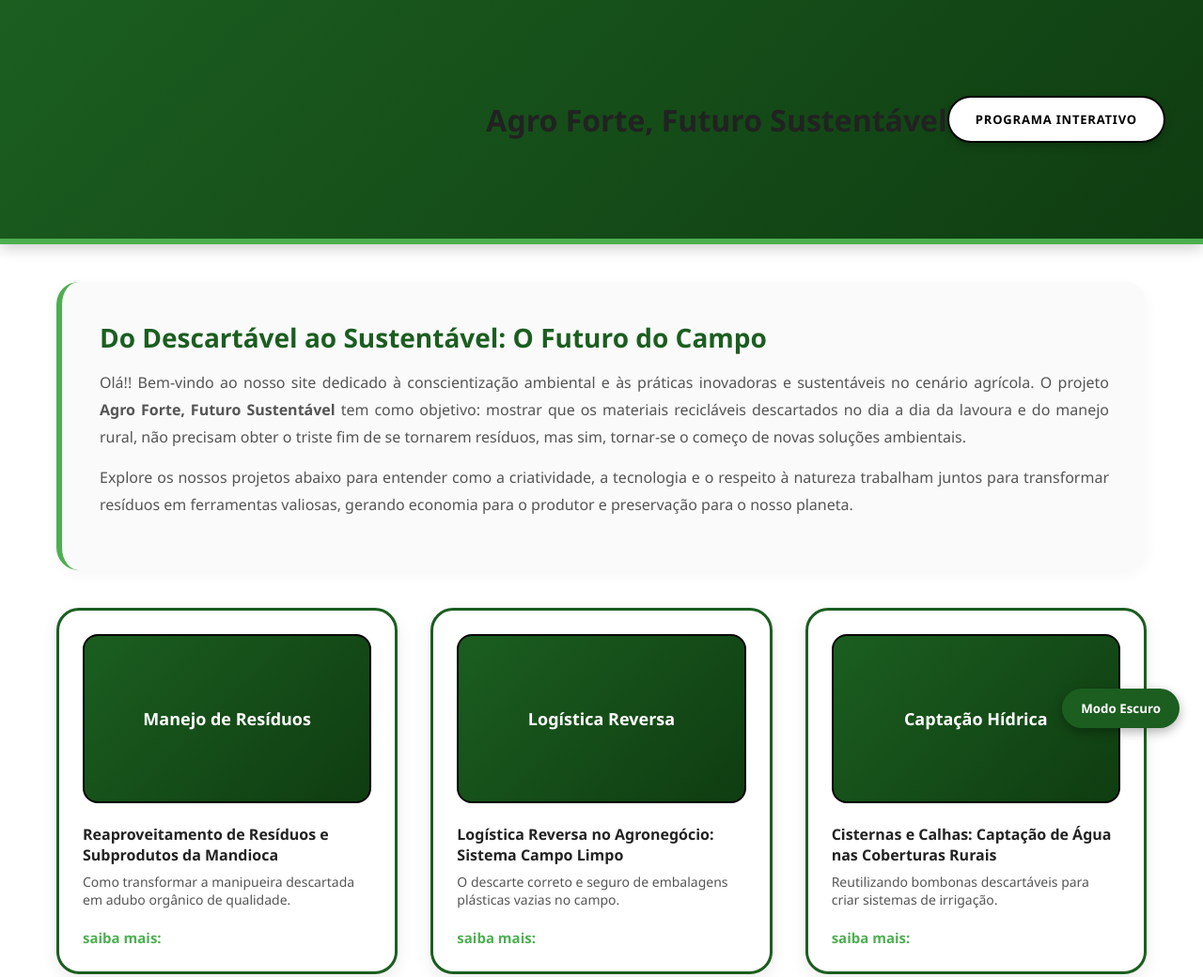
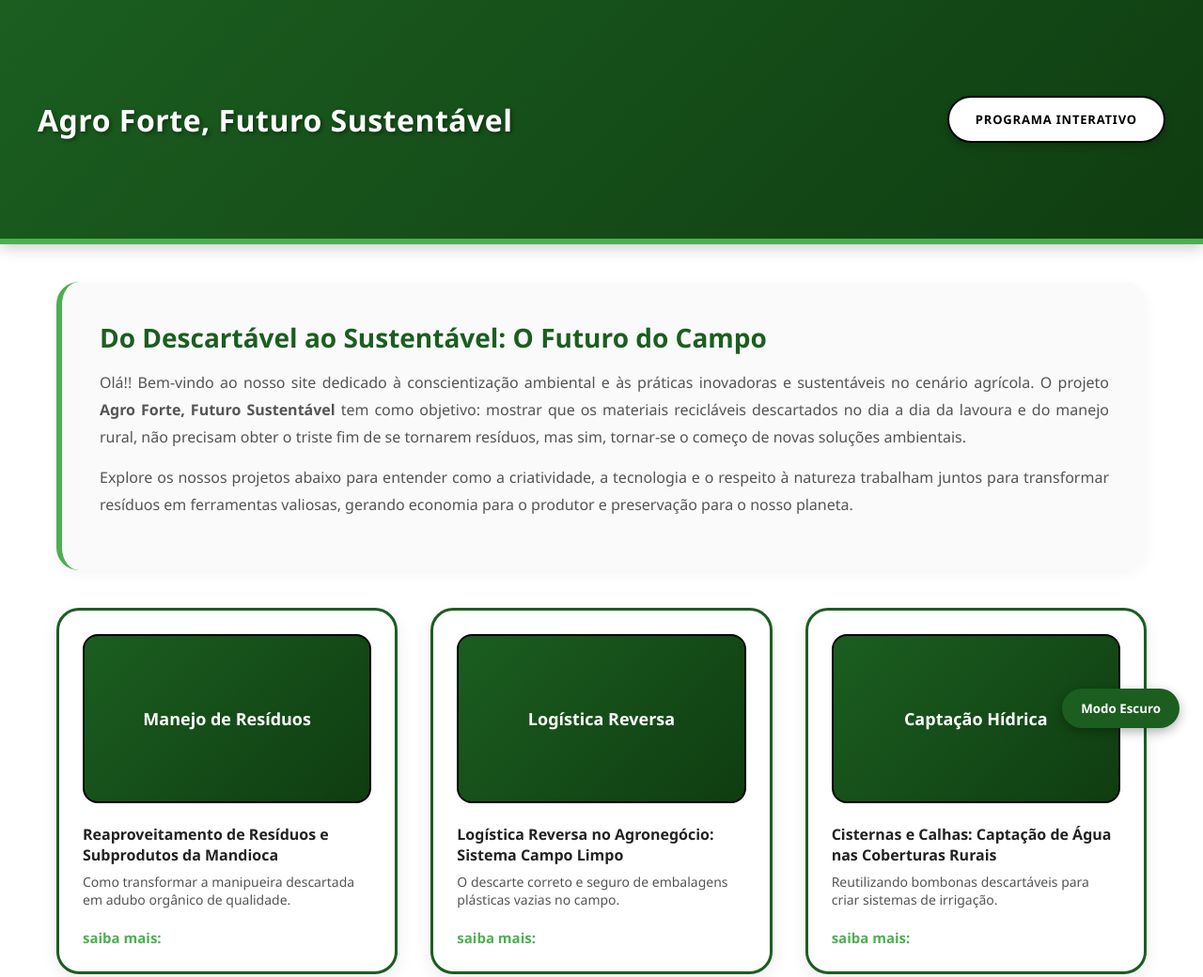
Before and after one commit to Murilin234/Agrinho-Concurso-2026, a plain HTML site: page index.html in a window 1280 px wide. Shown: the top 1040 px of the page at 94% size. Drawn offline with Linux system fonts and the light colour scheme.

Commit message:
Update style.css

```diff
--- a/style.css
+++ b/style.css
@@ -58,12 +58,18 @@
     position: relative;
     display: flex;
     align-items: center;
-    justify-content: flex-end;
-    padding-right: 40px;
+    justify-content: space-between;
+    padding: 0 40px;
     border-bottom: 6px solid var(--verde-claro);
     box-shadow: 0 4px 15px rgba(0,0,0,0.2);
 }
-
+.header-titulo {
+    color: #ffffff;
+    font-size: 32px;
+    font-weight: bold;
+    letter-spacing: 0.5px;
+    text-shadow: 2px 2px 4px rgba(0, 0, 0, 0.4);
+}
 /* ALTERAÇÃO: O seletor '.header-banner' antigo foi totalmente removido daqui */
 
 /* Estiliza o botão de atalho para o programa interativo dentro do cabeçalho */
```
